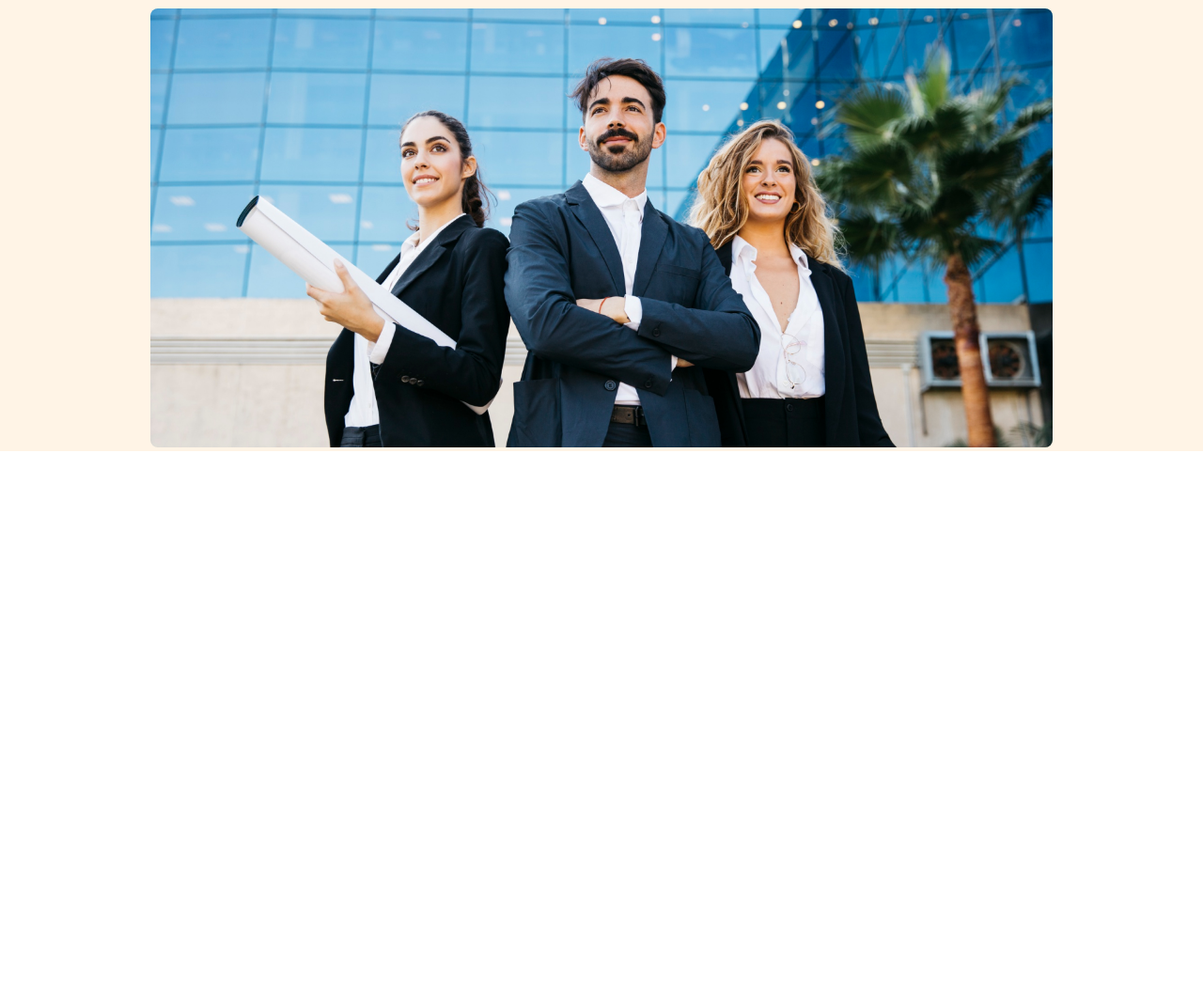
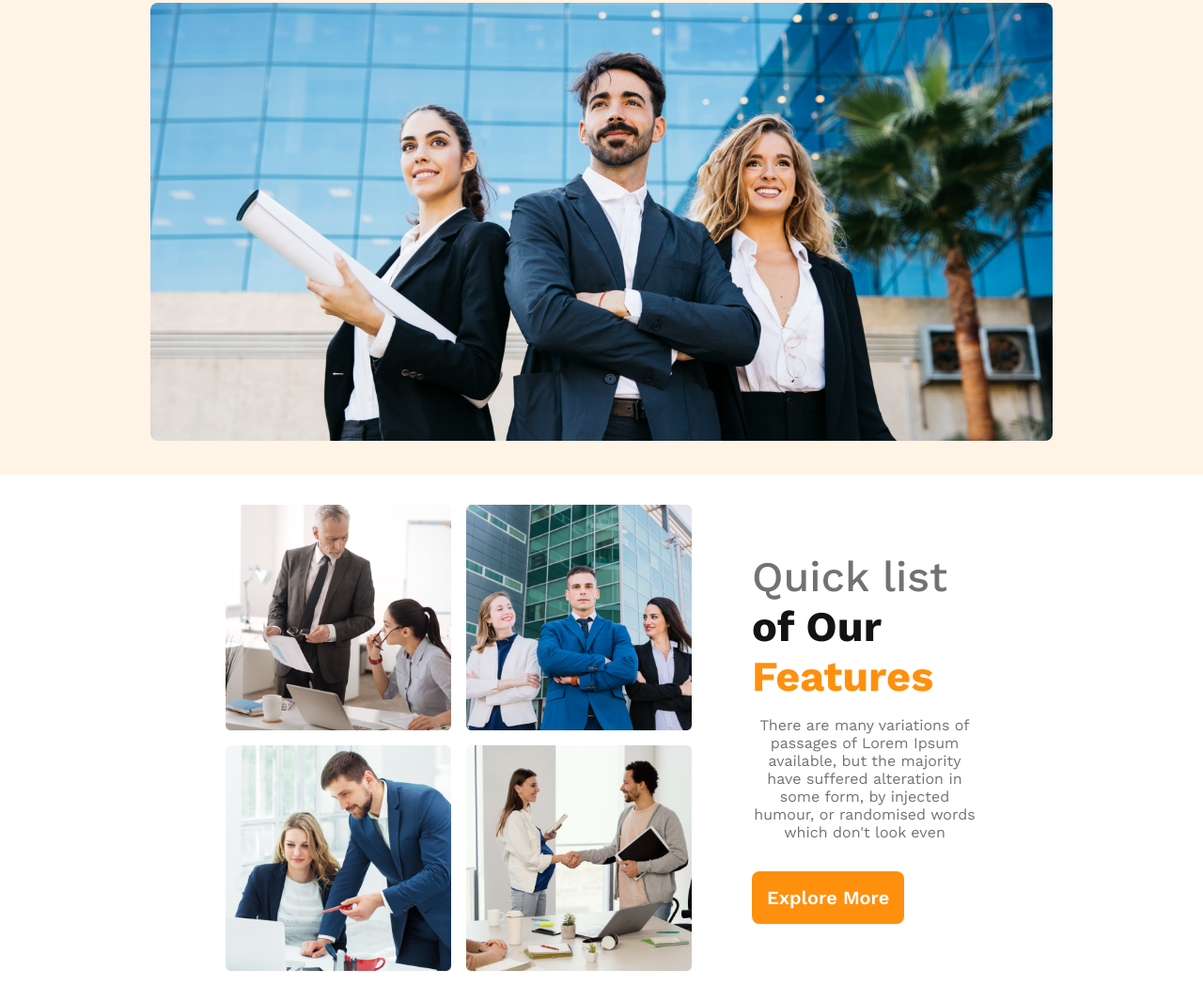
Before and after one commit to efaaz/architect-website, a plain HTML site: page index.html in a window 1280 px wide. Shown: the part 501-1566 px from the top of the page at 94% size. Before the commit the page ends 981 px from the top, so only its background shows below. Drawn offline with nearby package versions, Linux system fonts and the light colour scheme.

Commit message:
grid complete

```diff
--- a/index.html
+++ b/index.html
@@ -22,8 +22,8 @@
         </nav>
         <div class="banner">
             <div class="banner-content">
-                <h1 class="main-title">Brand New <br>
-                    Group of Architects</h1>
+                <h1 class="main-title">Brand New<br>
+                Group of Architects</h1>
                 <p class="text-light-grey">There are many variations of passages of Lorem Ipsum available, but the majority have suffered alteration in some form, by injected humour, or randomised words which don't look even</p>
                 <button class="btn-primary">Explore More</button>
             </div>
@@ -31,7 +31,19 @@
         </div>
     </header>
     <main>
-
+        <section class="grid-layout">
+            <div class="grid-imgs">
+                <img src="../images/team1.png" alt="" class="grid-img">
+                <img src="../images/team2.png" alt="" class="grid-img">
+                <img src="../images/team3.png" alt="" class="grid-img">
+                <img src="../images/team4.png" alt="" class="grid-img">
+            </div>
+            <div class="grid-content">
+                <h2 class="grid-content-title">Quick list <span class="of-our">of Our</span> <span class="features">Features</span></h2>
+                <p class="text-light-grey">There are many variations of passages of Lorem Ipsum available, but the majority have suffered alteration in some form, by injected humour, or randomised words which don't look even</p>
+                <button class="btn-primary">Explore More</button>
+            </div>
+        </section>
     </main>
     <footer>
 
--- a/styles/index.css
+++ b/styles/index.css
@@ -66,7 +66,7 @@ font-weight: 700;
 }
 
 .btn-primary{
-    padding: 1.2rem;
+    padding: 1rem;
     border-radius: 0.5rem;
     background: #FF900E;
     color: #FFF;
@@ -75,11 +75,65 @@ font-weight: 700;
     font-weight: 600;
     border: none;
     cursor: pointer;
-    margin: 1rem 0;
+    margin-top: 2rem;
 }
 .main-img{
     width: 75%;
     border-radius: 0.5rem;
     text-align: center;
+    margin-bottom: 2rem;
+}
+
+
+
+.grid-layout{
+    display: flex;
+    justify-content: center;
+    align-items: center;
+    margin: 2rem 15rem;
+    gap: 4rem;
+}
+
+
+.grid-imgs{
+    display: grid;
+    gap: 1rem;
+    grid-template-columns: repeat(2, 1fr);
+}
+
+.grid-img{
+    width: 15rem;
 
 }
+
+.grid-content-title{
+    color: #727272;
+    font-size: 2.8125rem;
+    font-weight: 500;
+    padding-bottom: 1rem;
+}
+.of-our{
+    color: #131313;
+    font-size: 2.8125rem;
+    font-weight: 700;
+}
+.features{
+    color: #FF900E;
+    font-size: 2.8125rem;
+    font-weight: 700;
+}
+
+
+@media screen and (max-width: 576px) {
+        .navbar , .grid-layout{
+            flex-direction: column;
+        }
+        .navbar ul{
+            padding-top: 1rem;
+            padding-left: 1.5rem;
+        }
+        .grid-imgs{
+            grid-template-columns: repeat(1, 1fr);
+            margin-right: 3.5rem;
+        }
+}
```
